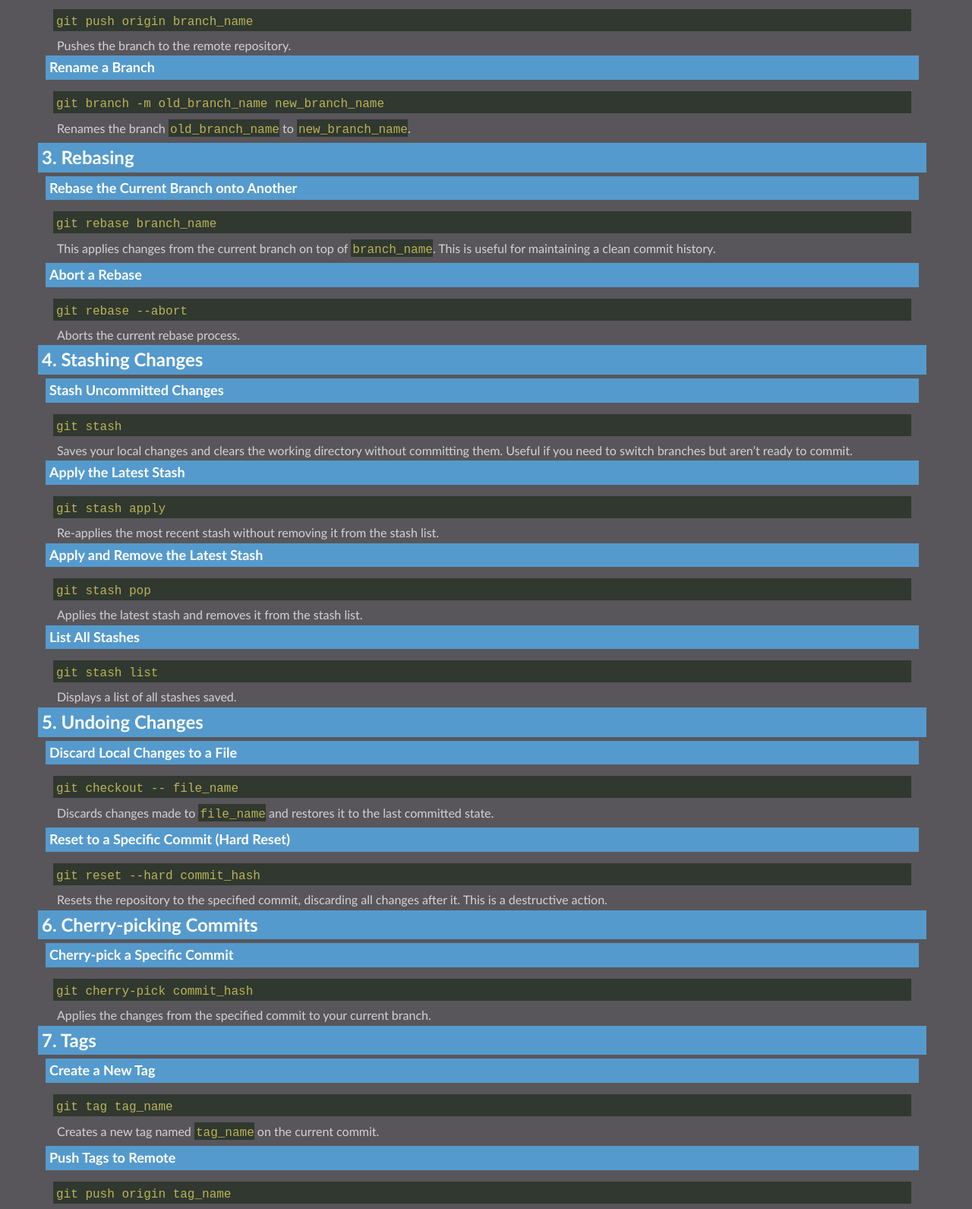
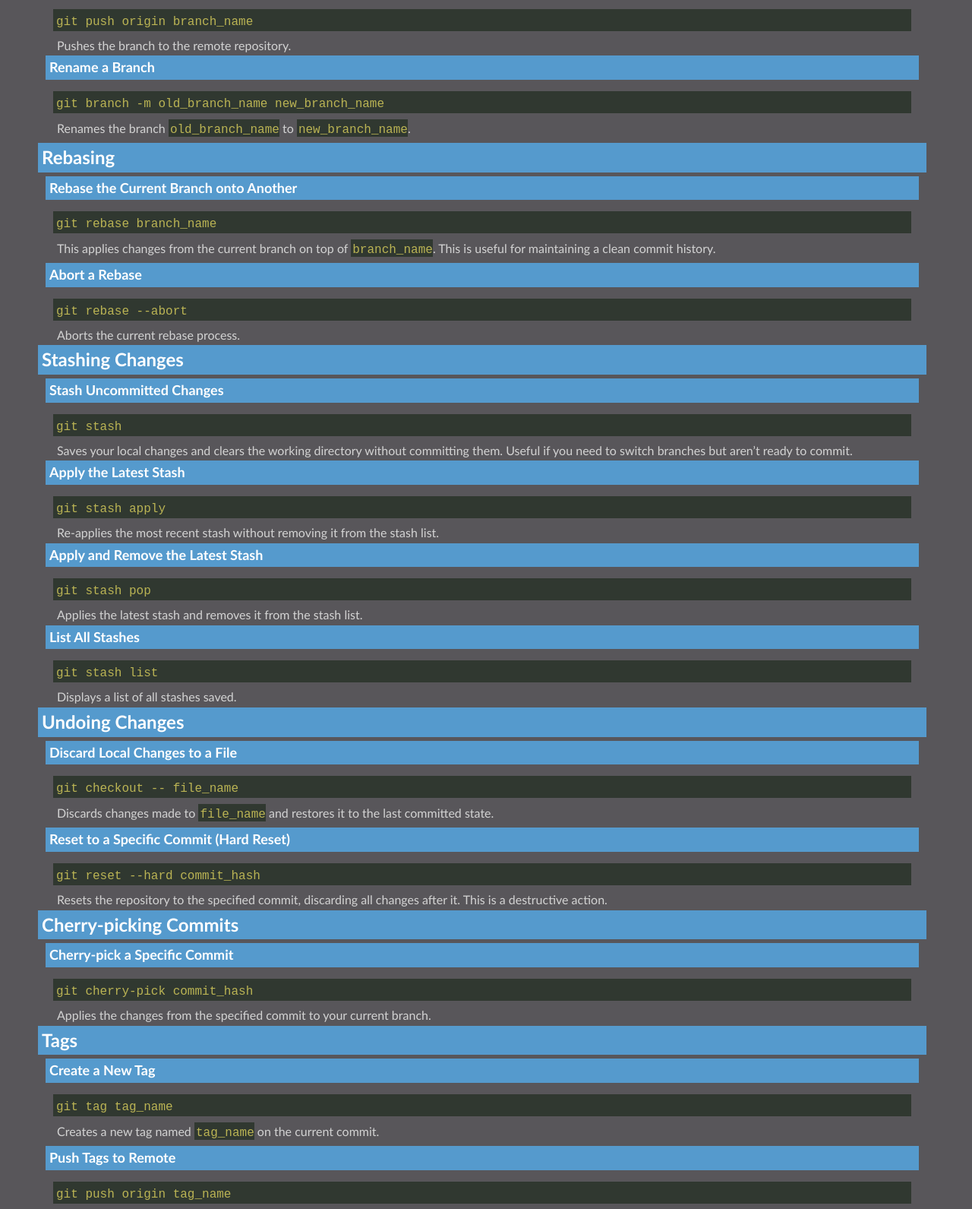
Before and after one commit to rmdelapaz/ray_webnotes, a website: page advanced_git_cheat_sheet.html in a window 1280 px wide. Shown: the part 1206-2797 px from the top of the page at 76% size. Drawn offline with Linux system fonts and the light colour scheme.

Commit message:
Changes to be committed: 	modified:   advanced_git_cheat_sheet.html

```diff
--- a/advanced_git_cheat_sheet.html
+++ b/advanced_git_cheat_sheet.html
@@ -13,7 +13,7 @@
 
     <p>This cheat sheet covers advanced Git commands, including branch management, changing/removing origins, and other less commonly used commands that are still useful to know.</p>
 
-    <h2>1. Managing Remotes</h2>
+    <h2>Managing Remotes</h2>
 
     <h3>View Current Remote (origin)</h3>
     <pre><code>git remote -v</code></pre>
@@ -31,7 +31,7 @@
     <pre><code>git remote remove remote_name</code></pre>
     <p>Removes a remote repository reference from your local repository.</p>
 
-    <h2>2. Branch Management</h2>
+    <h2>Branch Management</h2>
 
     <h3>List All Branches (Local and Remote)</h3>
     <pre><code>git branch -a</code></pre>
@@ -58,7 +58,7 @@
     <pre><code>git branch -m old_branch_name new_branch_name</code></pre>
     <p>Renames the branch <code>old_branch_name</code> to <code>new_branch_name</code>.</p>
 
-    <h2>3. Rebasing</h2>
+    <h2>Rebasing</h2>
 
     <h3>Rebase the Current Branch onto Another</h3>
     <pre><code>git rebase branch_name</code></pre>
@@ -68,7 +68,7 @@
     <pre><code>git rebase --abort</code></pre>
     <p>Aborts the current rebase process.</p>
 
-    <h2>4. Stashing Changes</h2>
+    <h2>Stashing Changes</h2>
 
     <h3>Stash Uncommitted Changes</h3>
     <pre><code>git stash</code></pre>
@@ -86,7 +86,7 @@
     <pre><code>git stash list</code></pre>
     <p>Displays a list of all stashes saved.</p>
 
-    <h2>5. Undoing Changes</h2>
+    <h2>Undoing Changes</h2>
 
     <h3>Discard Local Changes to a File</h3>
     <pre><code>git checkout -- file_name</code></pre>
@@ -96,13 +96,13 @@
     <pre><code>git reset --hard commit_hash</code></pre>
     <p>Resets the repository to the specified commit, discarding all changes after it. This is a destructive action.</p>
 
-    <h2>6. Cherry-picking Commits</h2>
+    <h2>Cherry-picking Commits</h2>
 
     <h3>Cherry-pick a Specific Commit</h3>
     <pre><code>git cherry-pick commit_hash</code></pre>
     <p>Applies the changes from the specified commit to your current branch.</p>
 
-    <h2>7. Tags</h2>
+    <h2>Tags</h2>
 
     <h3>Create a New Tag</h3>
     <pre><code>git tag tag_name</code></pre>
```
